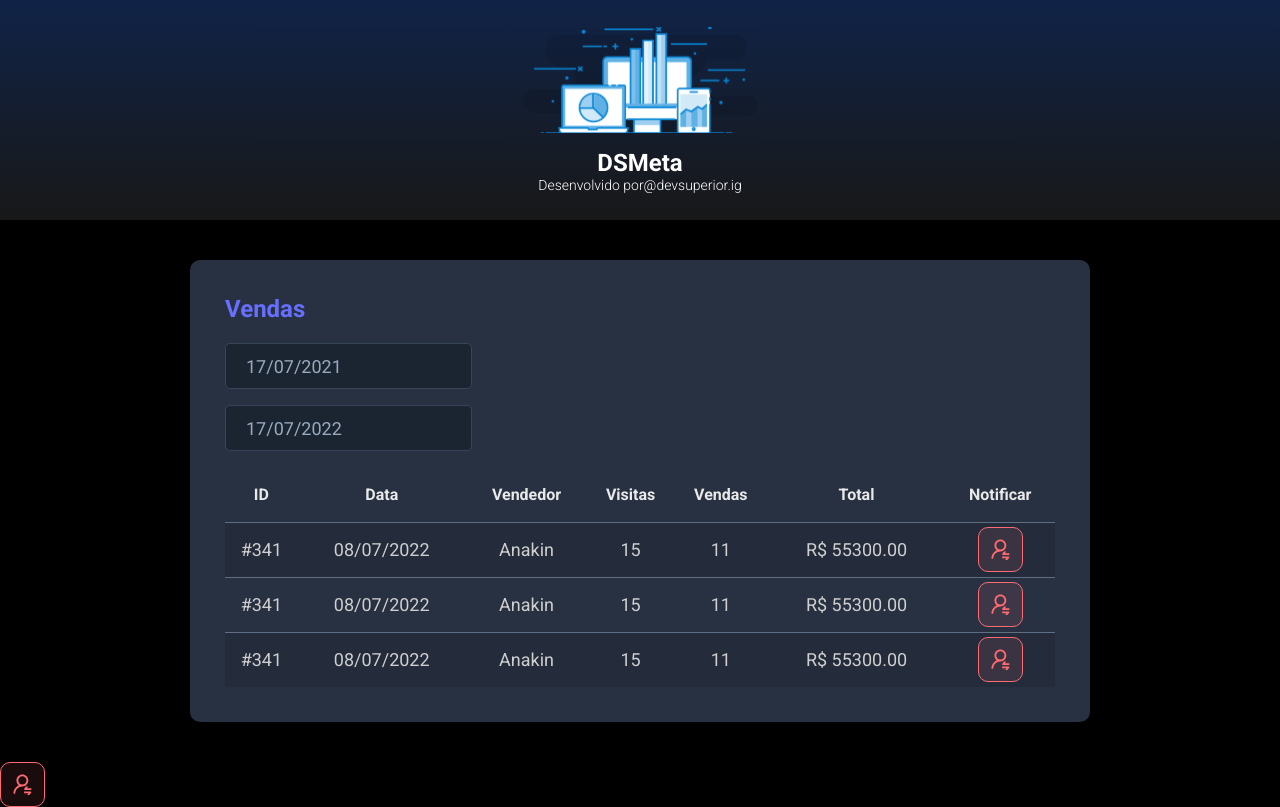
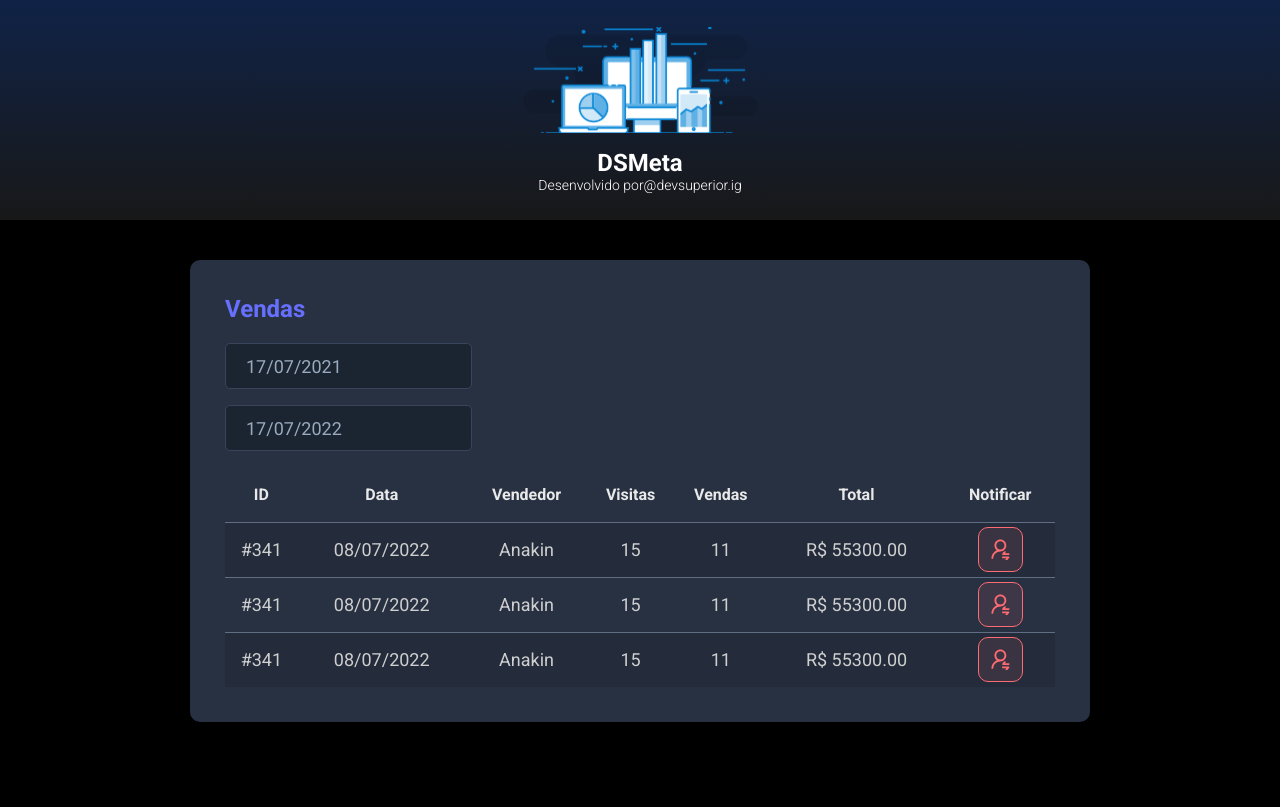
Before and after one commit to kauanlp/devSuperior.dsmeta, a React (Vite) app in the folder frontend/: page / in a window 1280 px wide. Built offline with nearby package versions, Linux system fonts and the light colour scheme.

Commit message:
lost notificationButton on page

```diff
--- a/frontend/src/App.tsx
+++ b/frontend/src/App.tsx
@@ -13,8 +13,6 @@ function App() {
           </div>
         </section>
       </main>
-
-      <NotificationButton />
     </>
   )
 }
```
